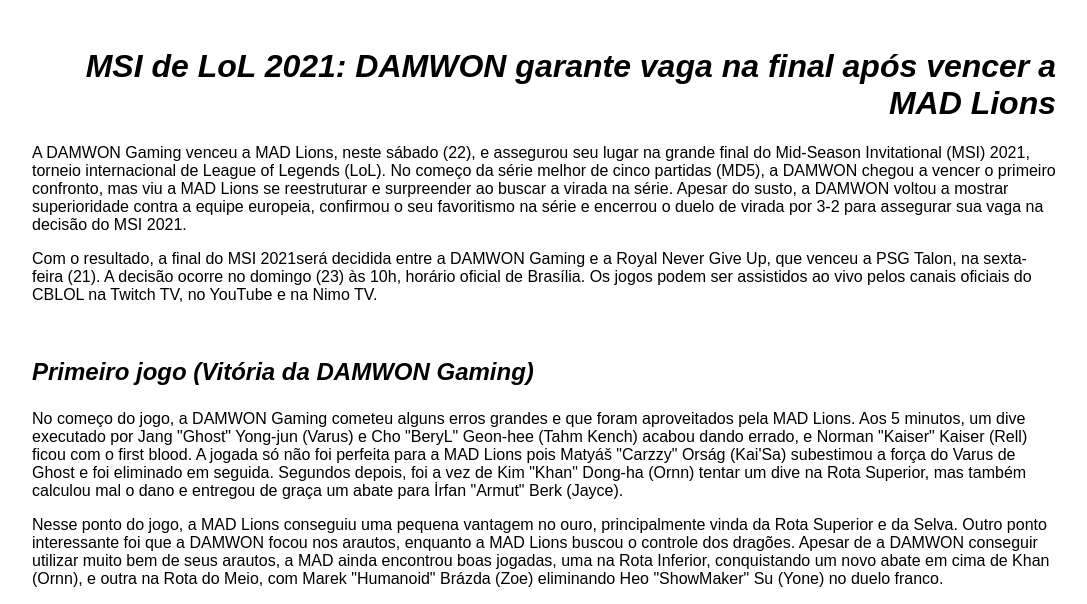
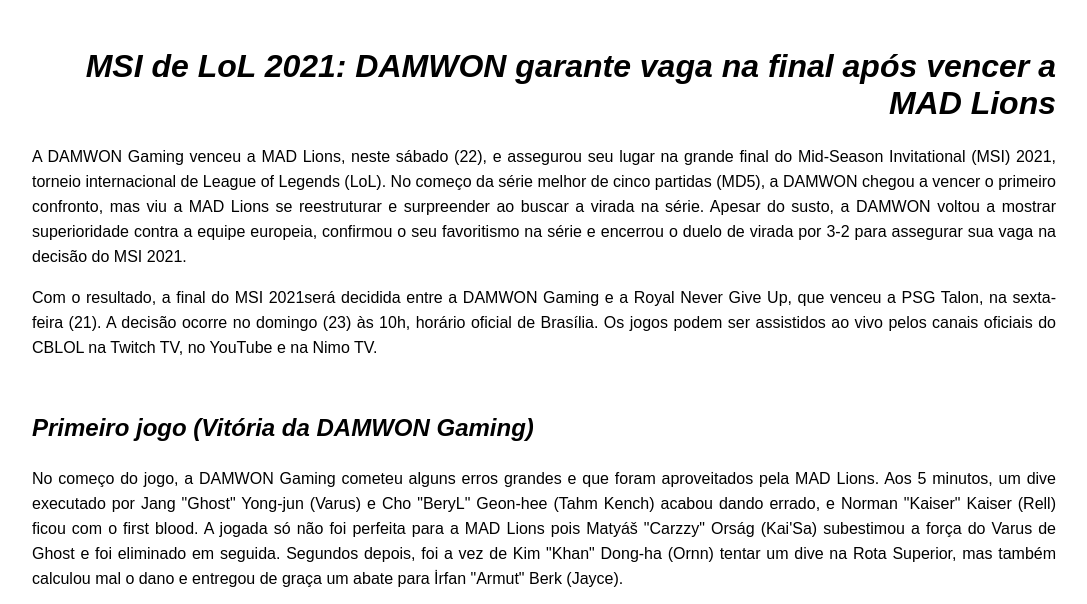
Before and after one commit to COLTEC-DAW/E02-CSS, a plain HTML site: page E03 Site Noticia.html in a window 1280 px wide. Shown: the part 190-794 px from the top of the page, without its empty margins (96-1183 px from the left). Drawn offline with Linux system fonts and the light colour scheme.

Commit message:
Parágrafos

```diff
--- a/Style.css
+++ b/Style.css
@@ -30,3 +30,8 @@
     font-size: 1.5rem;
     padding-top: 30px
 }
+
+p{
+    text-align: justify;
+    line-height: 25px;
+}
```
